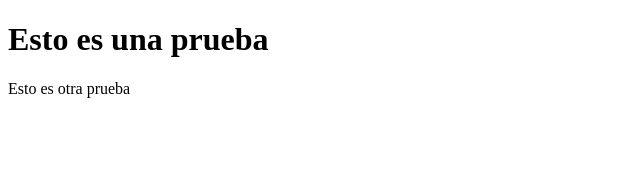
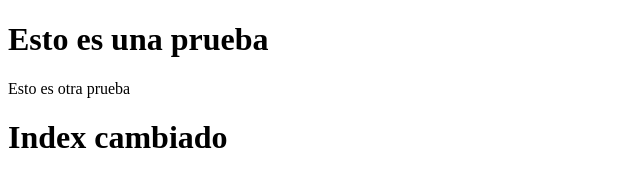
Before and after one commit to marcos223467/PruebaWeb, a plain HTML site: page index.html in a window 1280 px wide. Shown: the whole page, without its empty margins (0-640 px from the left). Drawn offline with Linux system fonts and the light colour scheme.

Commit message:
modificado

```diff
--- a/index.html
+++ b/index.html
@@ -8,5 +8,6 @@
     <body>
         <h1>Esto es una prueba</h1>
         <p>Esto es otra prueba</p>
+        <h1>Index cambiado</h1>
     </body>
 </html>
```
Also changed, not shown: HTML/ps.html (+1 -1 lines).
